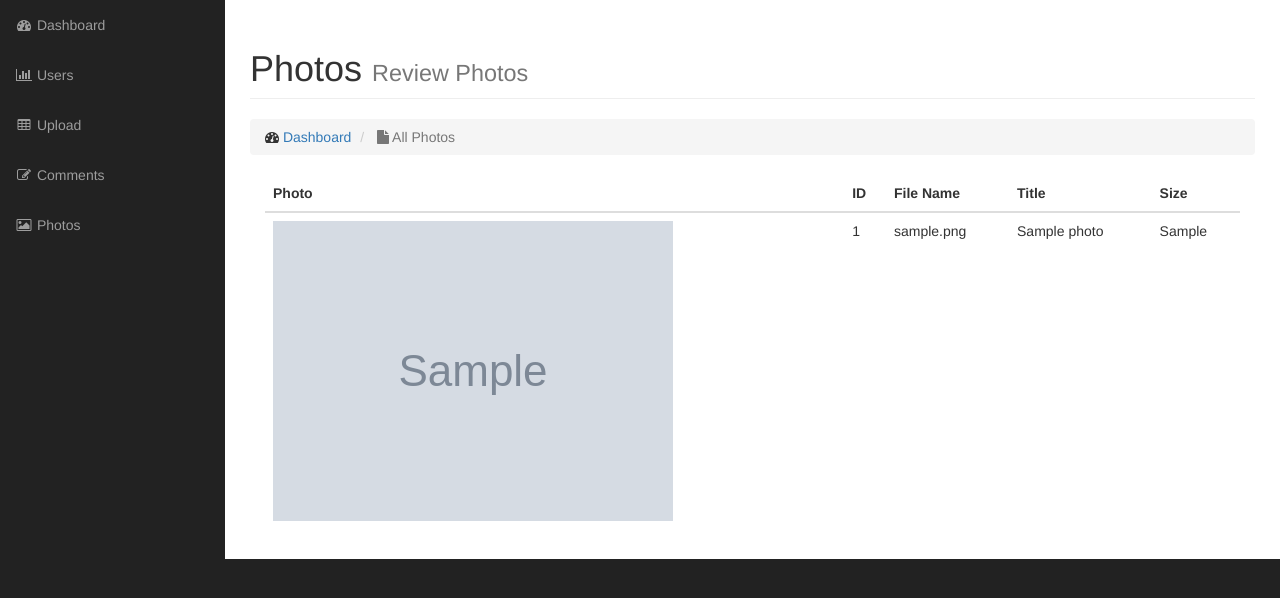
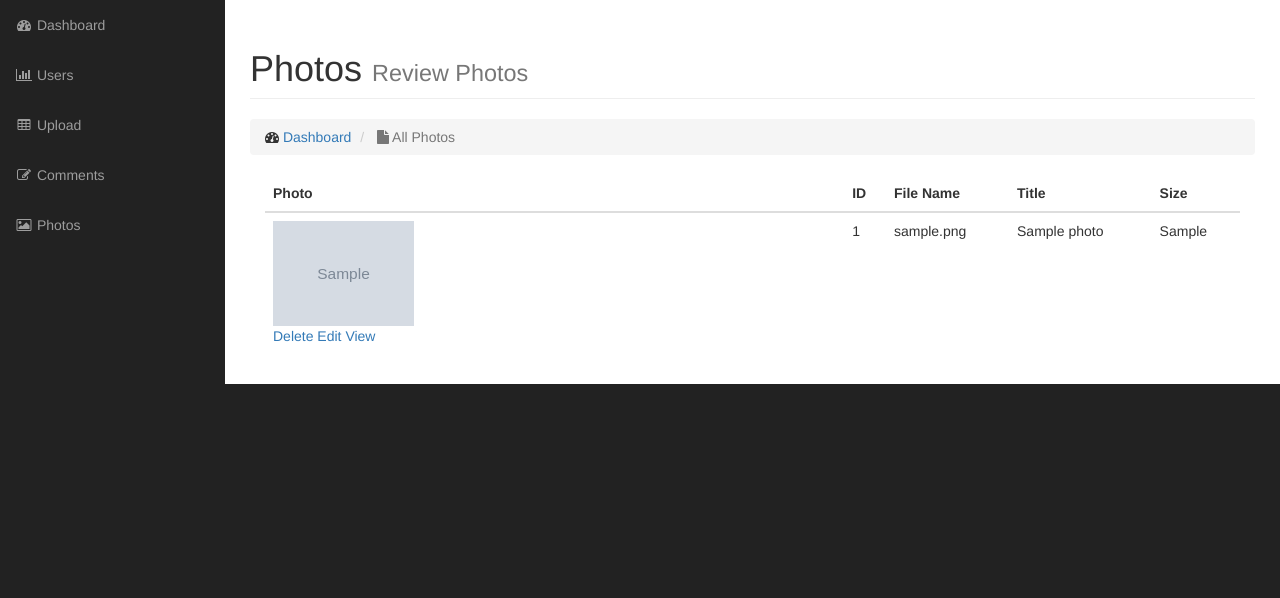
Before and after one commit to Division442/PHP-Gallery-Code-Demo, a PHP site: page /admin/photos.php in a window 1280 px wide. Shown: the part 51-649 px from the top of the page. Run offline with PHP 8.4, Linux system fonts and the light colour scheme; the visitor is signed in with stand-in values (Sample User, id 1); tables that the repository leaves empty or names only in its code hold one stand-in row (values such as "Sample post"); grey boxes marked "Sample" are stand-in pictures.

Commit message:
Completed section 14 - Admin photos: deletion section.

```diff
--- a/admin/includes/db_object.php
+++ b/admin/includes/db_object.php
@@ -8,11 +8,11 @@ class Db_object {
         return static::find_by_query("SELECT * FROM " . static::$db_table . " ");
     }
 
-    public static function find_user($user_id) {
+    public static function find_by_id($id) {
 
         global $database;
 
-        $the_result_array = static::find_by_query("SELECT * FROM " . static::$db_table . " WHERE user_id = $user_id LIMIT 1");
+        $the_result_array = static::find_by_query("SELECT * FROM " . static::$db_table . " WHERE id = $id LIMIT 1");
         return !empty($the_result_array) ? array_shift($the_result_array) : false;
 
     }
@@ -58,7 +58,6 @@ class Db_object {
 
 
         if($database->query($sql)) {
-
             $this->id = $database->the_insert_id();
             return true;
         } else {
@@ -93,12 +92,12 @@ class Db_object {
         return (mysqli_affected_rows($database->connection) == 1) ? true : false;
     }
 
-    // TODO: convert function to set delete date within database - NEVER remove a user completely unless for a specific reason. For that I will need a recursive delete that will purge ALL references to user.
-    public function delete_user() {
+    // TODO: convert function to set delete date within database - NEVER remove a record completely unless for a specific reason. For that I will need a recursive delete that will purge ALL references to user.
+    public function delete() {
         global $database;
 
         $sql = "DELETE FROM " . static::$db_table . " ";
-        $sql .= " WHERE user_id = " . $database->escape_string($this->user_id);
+        $sql .= " WHERE id = " . $database->escape_string($this->id);
 
         $database->query($sql);
 
--- a/admin/includes/photo.php
+++ b/admin/includes/photo.php
@@ -3,7 +3,7 @@
 class Photo extends Db_object {
 
     protected static $db_table = "photos";
-    protected static $db_table_fields = array('id', 'title', 'description', 'filename', 'type', 'size');
+    protected static $db_table_fields = array('title', 'description', 'filename', 'type', 'size');
 
     public $id;
     public $title;
@@ -63,7 +63,7 @@ class Photo extends Db_object {
 			$target_path = SITE_ROOT . DS . 'admin' . DS . $this->upload_directory . DS . $this->filename;
 
 			if(file_exists($target_path)) {
-				$this->errors[] = "The file {$this->filename} already exists";
+				$this->errors[] = "The file {$this->filename} already exists,  please select another file to upload.";
 				return false;
 			}
 
@@ -75,7 +75,7 @@ class Photo extends Db_object {
 				}
 
 			} else {
-				$this->errors[] = "the file directory probably does not have permission";
+				$this->errors[] = "The file directory permissions need to be checked for write access.";
 				return false;
 			}
 	   	}
@@ -84,8 +84,19 @@ class Photo extends Db_object {
 
     public function picture_path() {
         return $this->upload_directory.DS.$this->filename;
-    }
+	}
 
+	public function delete_photo() {
+
+		if($this->delete()) {
+			$target_path = SITE_ROOT . DS . 'admin' . DS . $this->picture_path();
+
+			return unlink($target_path) ? true : false;
+
+		} else {
+			return false;
+		}
+	}
 
 
 }
--- a/admin/includes/top_nav.php
+++ b/admin/includes/top_nav.php
@@ -13,7 +13,7 @@
     <li class="dropdown">
         <a href="#" class="dropdown-toggle" data-toggle="dropdown"><i class="fa fa-user"></i>
         <?php
-            $found_user = User::find_user($_SESSION['user_id']);
+            $found_user = User::find_by_id($_SESSION['user_id']);
             echo $found_user->first_name;
         ?>
         <b class="caret"></b></a>
--- a/admin/index.php
+++ b/admin/index.php
@@ -15,8 +15,6 @@
 
         </nav>
 
-
-
         <div id="page-wrapper">
             <?php include("includes/admin_content.php"); ?>
         </div>
--- a/admin/photos.php
+++ b/admin/photos.php
@@ -52,7 +52,15 @@
                 <tbody>
                     <?php foreach($photos as $photo) : ?>
                     <tr>
-                        <td><image style="max-width=25%" class="img-responsive" src="<?php echo $photo->picture_path(); ?>"></td>
+                        <td>
+                            <image style="max-width: 25%; height: auto;" class="img-responsive" src="<?php echo $photo->picture_path(); ?>">
+                            <div class="pictures_link">
+                                <a href="delete_photo.php?id=<?php echo $photo->id; ?>">Delete</a>
+                                <a href="#">Edit</a>
+                                <a href="#">View</a>
+                            </div>
+
+                        </td>
                         <td><?php echo $photo->id; ?></td>
                         <td><?php echo $photo->filename; ?></td>
                         <td><?php echo $photo->title; ?></td>
--- a/admin/upload.php
+++ b/admin/upload.php
@@ -45,7 +45,7 @@
                             <i class="fa fa-dashboard"></i>  <a href="index.html">Dashboard</a>
                         </li>
                         <li class="active">
-                            <i class="fa fa-file"></i> Upload images template
+                            <i class="fa fa-file"></i> Upload images
                         </li>
                     </ol>
                 </div>
```
Also changed, not shown: admin/comments.php (+18 -10 lines), admin/delete_photo.php (added, +21 -0 lines), admin/includes/admin_content.php (+9 -5 lines).
